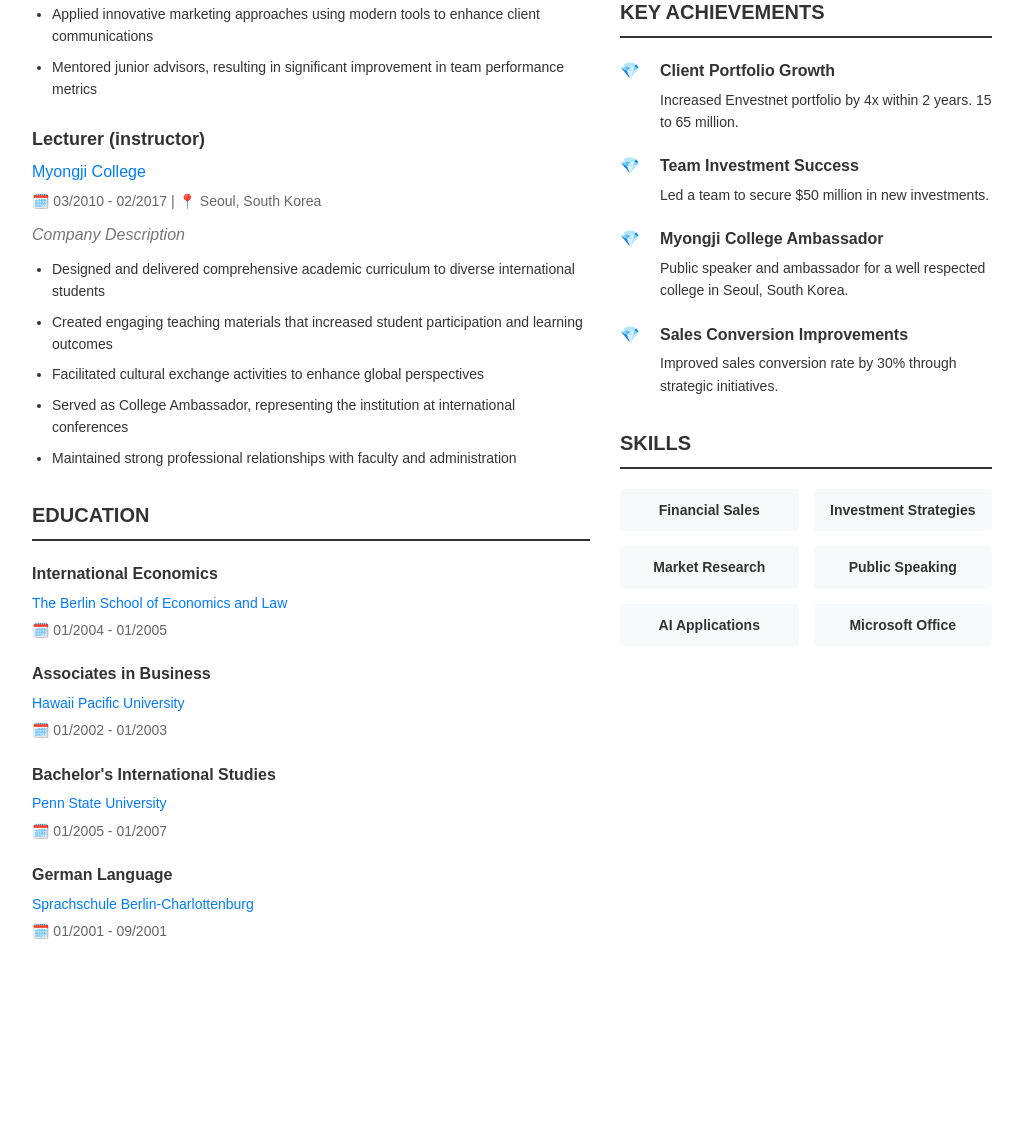
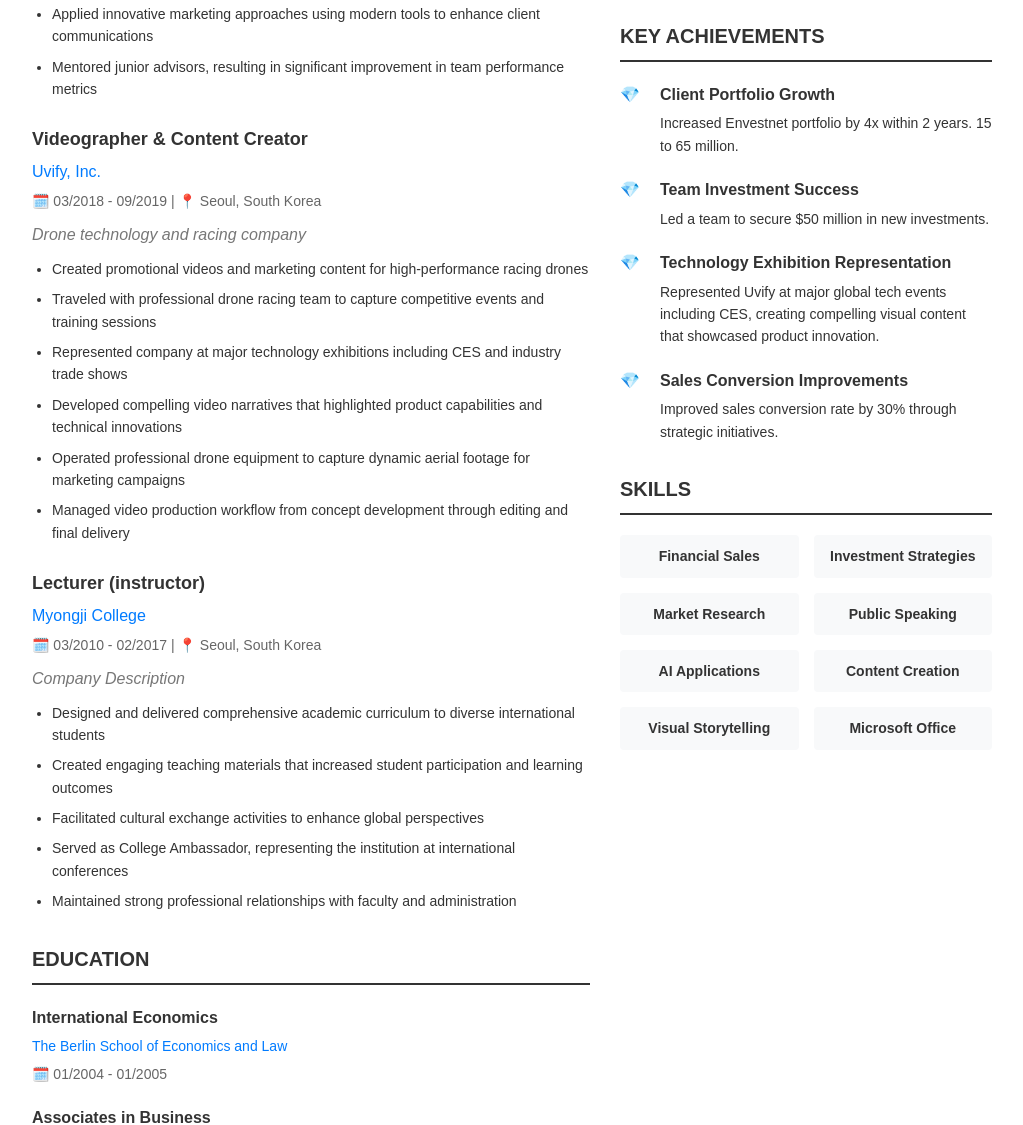
Before and after one commit to Chappyo7/shane-pilon-resume, a plain HTML site: page index.html in a window 1280 px wide. Shown: the part 584-1709 px from the top of the page, without its empty margins (128-1151 px from the left). Before the commit the page ends 1576 px from the top, so only its background shows below. Drawn offline with Linux system fonts and the light colour scheme.

Commit message:
Update resume to include Uvify experience

```diff
--- a/index.html
+++ b/index.html
@@ -240,6 +240,21 @@
                     </div>
 
                     <div class="job">
+                        <div class="job-title">Videographer & Content Creator</div>
+                        <div class="company">Uvify, Inc.</div>
+                        <div class="date-location">🗓️ 03/2018 - 09/2019 | 📍 Seoul, South Korea</div>
+                        <div class="company-desc">Drone technology and racing company</div>
+                        <ul class="job-duties">
+                            <li>Created promotional videos and marketing content for high-performance racing drones</li>
+                            <li>Traveled with professional drone racing team to capture competitive events and training sessions</li>
+                            <li>Represented company at major technology exhibitions including CES and industry trade shows</li>
+                            <li>Developed compelling video narratives that highlighted product capabilities and technical innovations</li>
+                            <li>Operated professional drone equipment to capture dynamic aerial footage for marketing campaigns</li>
+                            <li>Managed video production workflow from concept development through editing and final delivery</li>
+                        </ul>
+                    </div>
+
+                    <div class="job">
                         <div class="job-title">Lecturer (instructor)</div>
                         <div class="company">Myongji College</div>
                         <div class="date-location">🗓️ 03/2010 - 02/2017 | 📍 Seoul, South Korea</div>
@@ -288,7 +303,7 @@
                 <div class="section">
                     <div class="section-title">SUMMARY</div>
                     <div class="summary-content">
-                        I am the Region Vice President at Beacon Capital Management, Inc., a leading asset management firm. I have a background in sales, teaching and public speaking, having studied and taught in Germany, Hawaii, and Korea. I am passionate about delivering innovative and customized solutions to our clients, based on rigorous market research and analysis. I am always eager to learn new skills and explore new opportunities in sales, marketing, and financial industries. My experience with AI applications for marketing and business process optimization provides additional value to client relationships.
+                        I am the Region Vice President at Beacon Capital Management, Inc., a leading asset management firm. I have a diverse background spanning finance, creative media production, and education, having worked and studied internationally in Germany, South Korea, and Hawaii. I am passionate about delivering innovative and customized solutions to our clients, based on rigorous market research and analysis. My experience with AI applications for marketing and business process optimization, combined with my background in visual storytelling, provides unique perspectives on client communication and engagement strategies.
                     </div>
                 </div>
 
@@ -314,8 +329,8 @@
                     <div class="achievement">
                         <div class="achievement-icon">💎</div>
                         <div class="achievement-content">
-                            <div class="achievement-title">Myongji College Ambassador</div>
-                            <div class="achievement-desc">Public speaker and ambassador for a well respected college in Seoul, South Korea.</div>
+                            <div class="achievement-title">Technology Exhibition Representation</div>
+                            <div class="achievement-desc">Represented Uvify at major global tech events including CES, creating compelling visual content that showcased product innovation.</div>
                         </div>
                     </div>
 
@@ -336,6 +351,8 @@
                         <div class="skill">Market Research</div>
                         <div class="skill">Public Speaking</div>
                         <div class="skill">AI Applications</div>
+                        <div class="skill">Content Creation</div>
+                        <div class="skill">Visual Storytelling</div>
                         <div class="skill">Microsoft Office</div>
                     </div>
                 </div>
```
